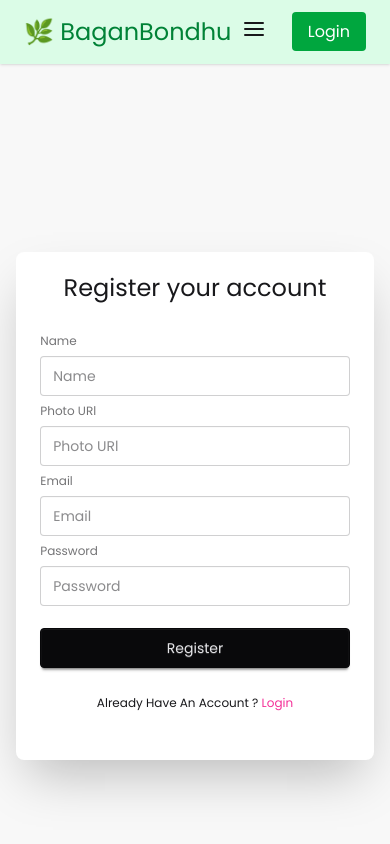
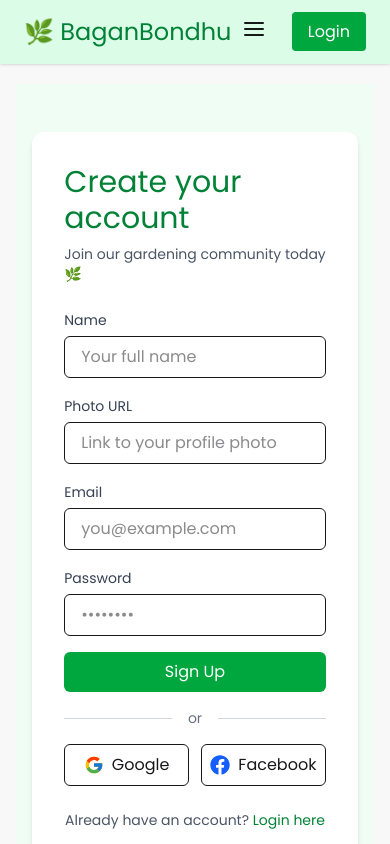
Before and after one commit to jubayer608/gardening-community-client-a10, a React (Vite) app: page /auth/register in a window 390 px wide. Shown: the top 844 px of the page. Built offline with nearby package versions, Linux system fonts and the light colour scheme; no server answers.

Commit message:
added attractive login and register form

```diff
--- /dev/null
+++ b/src/Pages/LoginForm.jsx
@@ -0,0 +1,109 @@
+import { FcGoogle } from 'react-icons/fc';
+import { FaFacebook } from 'react-icons/fa';
+import React, { use, useState } from "react";
+import { Link, useLocation, useNavigate } from "react-router";
+import { AuthContext } from "../provider/AuthProvider";
+
+const LoginForm = () => {
+     const [error, setError] = useState("");
+      const { signIn } = use(AuthContext);
+      const location = useLocation();
+      const navigate = useNavigate();
+      // console.log(location);
+      const handleLogin = (e) => {
+        e.preventDefault();
+        const form = e.target;
+        const email = form.email.value;
+        const password = form.password.value;
+        // console.log({ email, password });
+        signIn(email, password)
+          .then((result) => {
+            const user = result.user;
+            // console.log(user);
+            navigate(`${location.state ? location.state : "/"}`);
+          })
+          .catch((error) => {
+            const errorCode = error.code;
+            // const errorMessage = error.message;
+            // alert(errorCode, errorMessage);
+            setError(errorCode);
+          });
+      };
+  return (
+    <div className="min-h-screen flex bg-green-50 items-center justify-center p-4">
+      <div className="max-w-5xl w-full bg-white rounded-xl shadow-lg overflow-hidden grid grid-cols-1 md:grid-cols-2">
+
+        <div className="p-8">
+          <h2 className="text-3xl font-bold text-gray-800 mb-2">Welcome back</h2>
+          <p className="text-sm text-gray-600 mb-6">
+            Start your website in seconds. Don’t have an account?{' '}
+             <Link className=" text-blue-600 hover:underline" to="/auth/register">
+                Register
+              </Link>
+          </p>
+
+          <form onSubmit={handleLogin} className="space-y-4">
+            <div>
+              <label className="block text-sm font-medium text-gray-700">Email</label>
+              <input
+                type="email"
+                name='email'
+                className="w-full mt-1 px-4 py-2 border border-gray-300 rounded-md focus:outline-none focus:ring-2 focus:ring-blue-500"
+                placeholder="name@company.com"
+              />
+            </div>
+
+            <div>
+              <label className="block text-sm font-medium text-gray-700">Password</label>
+              <input
+                type="password"
+                name='password'
+                className="w-full mt-1 px-4 py-2 border border-gray-300 rounded-md focus:outline-none focus:ring-2 focus:ring-blue-500"
+                placeholder="••••••••"
+              />
+            </div>
+
+            <div className="flex items-center justify-between">
+              <label className="flex items-center">
+                <input type="checkbox" className="form-checkbox" />
+                <span className="ml-2 text-sm text-gray-600">Remember me</span>
+              </label>
+              <a href="/forgot-password" className="text-sm text-blue-600 hover:underline">
+                Forgot password?
+              </a>
+            </div>
+
+            <button
+              type="submit"
+              className="w-full bg-blue-600 text-white py-2 px-4 rounded-md hover:bg-blue-700 transition"
+            >
+              Sign in to your account
+            </button>
+          </form>
+
+          <div className="my-4 text-center text-sm text-gray-500">or</div>
+
+          <div className="space-y-2">
+            <button className="w-full flex items-center justify-center gap-2 border border-gray-300 py-2 rounded-md hover:bg-gray-100">
+              <FcGoogle className="text-xl" /> Sign in with Google
+            </button>
+            <button className="w-full flex items-center justify-center gap-2 border border-gray-300 py-2 rounded-md hover:bg-gray-100 text-blue-700">
+              <FaFacebook className="text-xl" /> Sign in with Facebook
+            </button>
+          </div>
+        </div>
+
+
+        <div className="hidden md:block">
+          <img
+            src="https://i.ibb.co/xqh5L8kW/6343845.jpg"
+            alt="Login Visual"
+            className="h-full w-full object-cover"
+          />
+        </div>
+      </div>
+    </div>
+  );
+};
+
+export default LoginForm;
--- /dev/null
+++ b/src/Pages/RegisterForm.jsx
@@ -0,0 +1,114 @@
+import { FcGoogle } from "react-icons/fc";
+import { FaFacebook } from "react-icons/fa";
+import React, { use, useState } from "react";
+import { Link, useNavigate } from "react-router";
+import { AuthContext } from "../provider/AuthProvider";
+
+const RegisterForm = () => {
+     const { createUser, setUser, updateUser } = use(AuthContext);
+    const [nameError, setNameError] = useState("");
+
+  const navigate = useNavigate();
+
+  const handleRegister = (e) => {
+    e.preventDefault();
+    console.log(e.target);
+    const form = e.target;
+    const name = form.name.value;
+    if (name.length < 5) {
+      setNameError("Name should be more then 5 character");
+      return;
+    } else {
+      setNameError("");
+    }
+    const photo = form.photo.value;
+    const email = form.email.value;
+    const password = form.password.value;
+    // console.log({ name, photo, email, password });
+    createUser(email, password)
+      .then((result) => {
+        const user = result.user;
+        // console.log(user);
+        updateUser({ displayName: name, photoURL: photo })
+          .then(() => {
+            setUser({ ...user, displayName: name, photoURL: photo });
+            navigate("/");
+          })
+          .catch((error) => {
+            // console.log(error);
+            setUser(user);
+          });
+      })
+      .catch((error) => {
+        const errorCode = error.code;
+        const errorMessage = error.message;
+        alert(errorMessage, errorCode);
+        // ..
+      });
+    }
+  return (
+    <div className="min-h-screen bg-green-50 flex flex-col md:flex-row items-center justify-center font-sans px-4 py-12">
+
+      <div className="bg-white w-full md:w-1/2 max-w-md p-8 rounded-xl shadow-md">
+        <h2 className="text-3xl font-bold text-green-700 mb-2">Create your account</h2>
+        <p className="text-sm text-gray-600 mb-6">
+          Join our gardening community today 🌿
+        </p>
+
+        <form onSubmit={handleRegister} className="space-y-4">
+          <div>
+            <label className="text-sm text-gray-700">Name</label>
+            <input type="text" name="name" placeholder="Your full name" className="w-full mt-1 px-4 py-2 border rounded-md focus:outline-none focus:ring-2 focus:ring-green-400" />
+          </div>
+          <div>
+            <label className="text-sm text-gray-700">Photo URL</label>
+            <input type="text" name="photo" placeholder="Link to your profile photo" className="w-full mt-1 px-4 py-2 border rounded-md focus:outline-none focus:ring-2 focus:ring-green-400" />
+          </div>
+          <div>
+            <label className="text-sm text-gray-700">Email</label>
+            <input type="email" name="email" placeholder="you@example.com" className="w-full mt-1 px-4 py-2 border rounded-md focus:outline-none focus:ring-2 focus:ring-green-400" />
+          </div>
+          <div>
+            <label className="text-sm text-gray-700">Password</label>
+            <input type="password" name="password" placeholder="••••••••" className="w-full mt-1 px-4 py-2 border rounded-md focus:outline-none focus:ring-2 focus:ring-green-400" />
+          </div>
+          <button type="submit" className="w-full bg-green-600 hover:bg-green-700 text-white py-2 rounded-md font-medium transition">Sign Up</button>
+        </form>
+
+        <div className="flex items-center my-4">
+          <div className="flex-grow border-t border-gray-300"></div>
+          <span className="mx-4 text-sm text-gray-500">or</span>
+          <div className="flex-grow border-t border-gray-300"></div>
+        </div>
+
+        <div className="flex gap-3">
+          <button className="flex items-center justify-center gap-2 w-full py-2 border rounded-md hover:bg-gray-100 transition">
+            <FcGoogle size={20} /> Google
+          </button>
+          <button className="flex items-center justify-center gap-2 w-full py-2 border rounded-md hover:bg-gray-100 transition">
+            <FaFacebook size={20} className="text-blue-600" /> Facebook
+          </button>
+        </div>
+
+
+        <p className="text-sm text-gray-600 text-center mt-6">
+          Already have an account?{" "}
+          <Link to="/auth/login" className="text-green-700 hover:underline font-medium">
+            Login here
+          </Link>
+        </p>
+      </div>
+
+
+      <div className="w-full md:w-1/2 mt-10 md:mt-0 flex justify-center">
+        <img
+          src="https://i.ibb.co/tPQh6gqs/Sign-up-rafiki.png"
+          alt="Register Illustration"
+          className="w-full max-w-md"
+        />
+      </div>
+    </div>
+  );
+};
+
+export default RegisterForm;
```
Also changed, not shown: src/Routes/router.jsx (+6 -4 lines).
